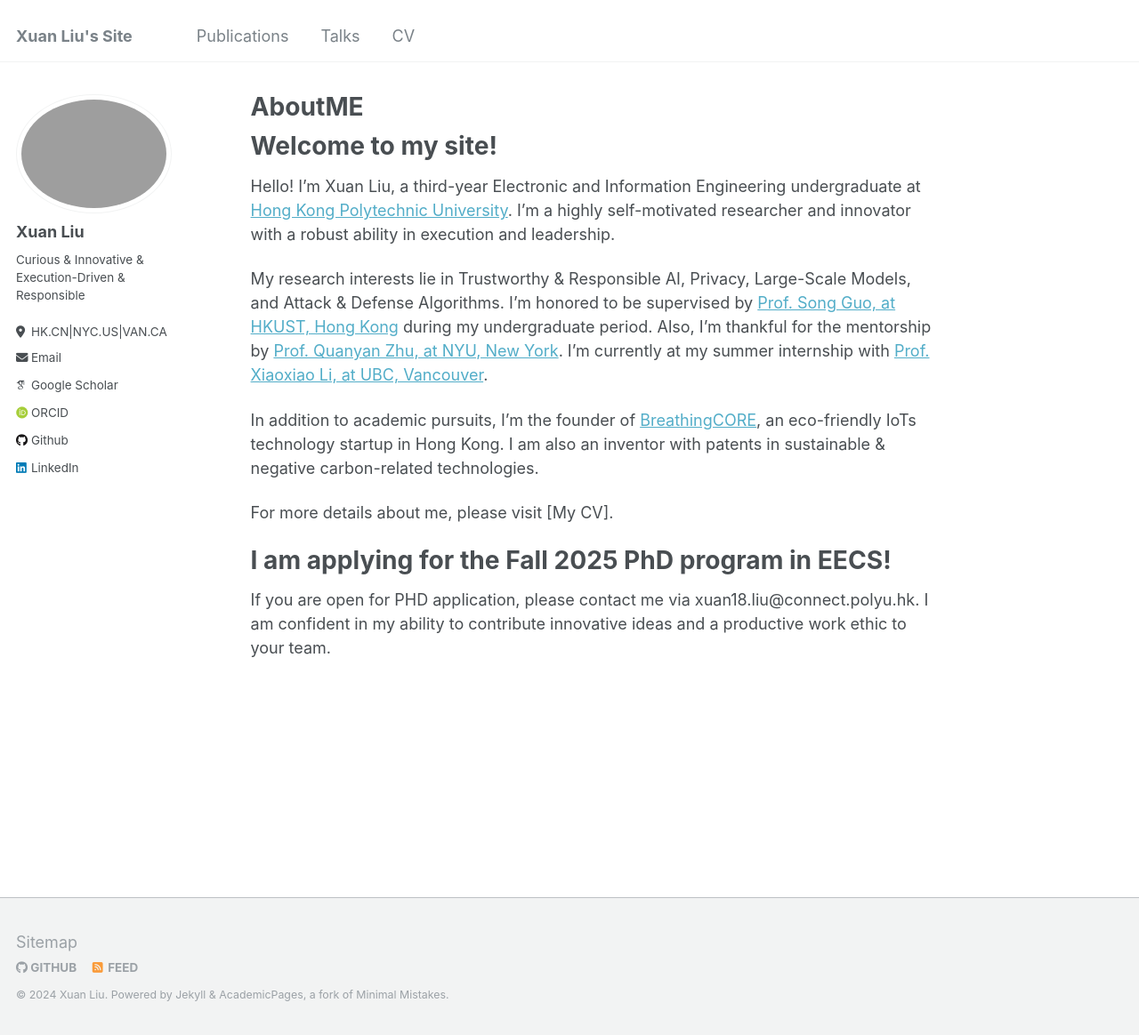
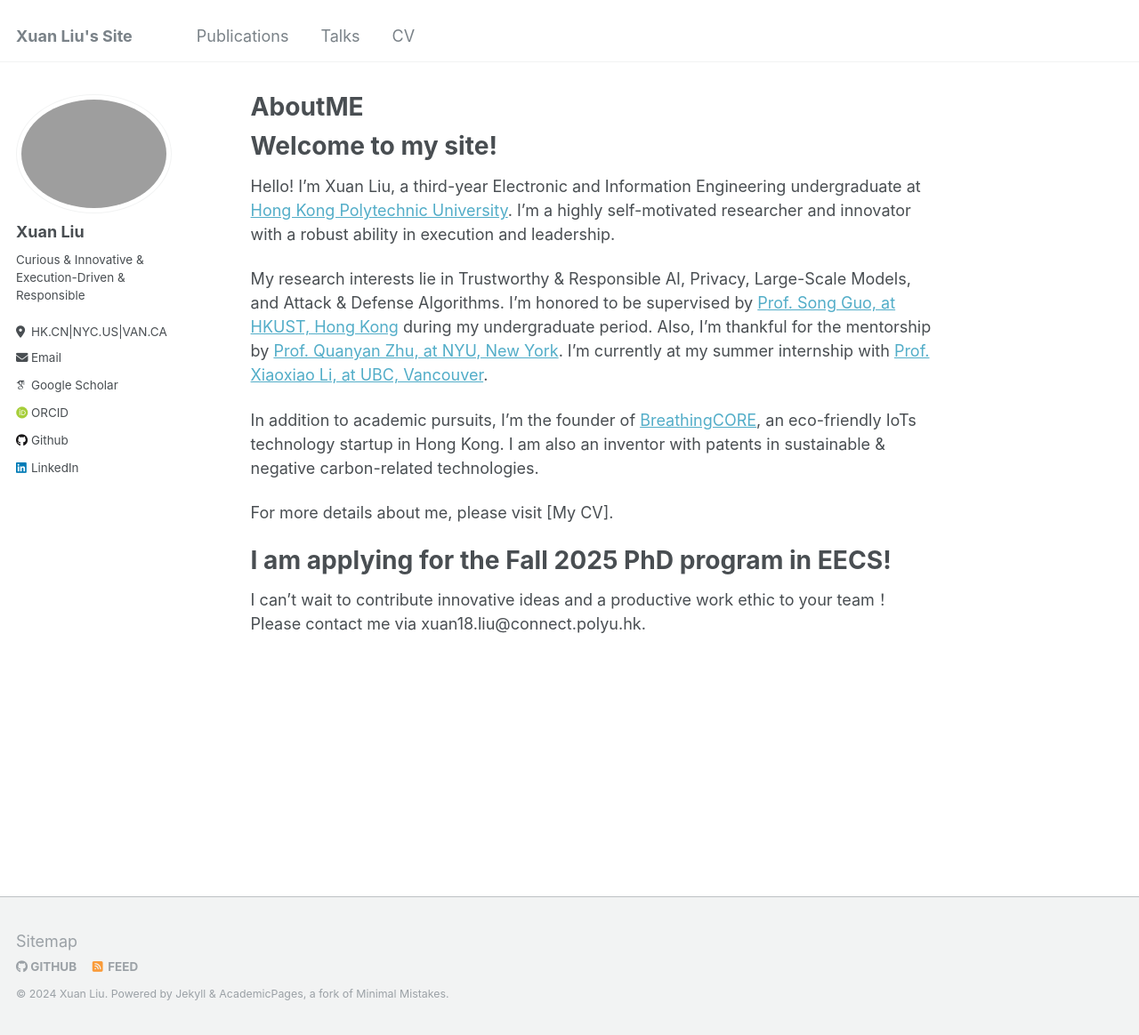
Before and after one commit to XuanL17/XuanL17.github.io, a Jekyll site: the page built from _pages/about.md, in a window 1280 px wide and 1164 px high. Shown: the whole window at 89% size. Built offline with Jekyll 4.4.1, drawn with Linux system fonts in a browser that asks for light colours; some web fonts are replaced.

Commit message:
Update about.md

```diff
--- a/_pages/about.md
+++ b/_pages/about.md
@@ -18,5 +18,5 @@ In addition to academic pursuits, I'm the founder of [BreathingCORE](https://www
 For more details about me, please visit [My CV].
 
 # I am applying for the Fall 2025 PhD program in EECS!
-If you are open for PHD application, please contact me via xuan18.liu@connect.polyu.hk.
-I am confident in my ability to contribute innovative ideas and a productive work ethic to your team.
+I can't wait to contribute innovative ideas and a productive work ethic to your team！
+Please contact me via xuan18.liu@connect.polyu.hk.
```
